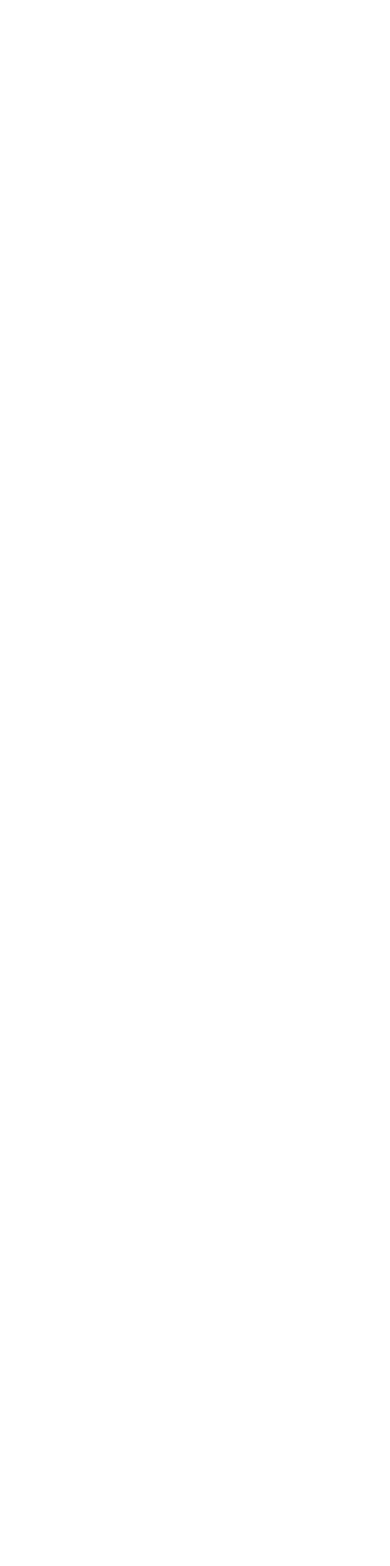
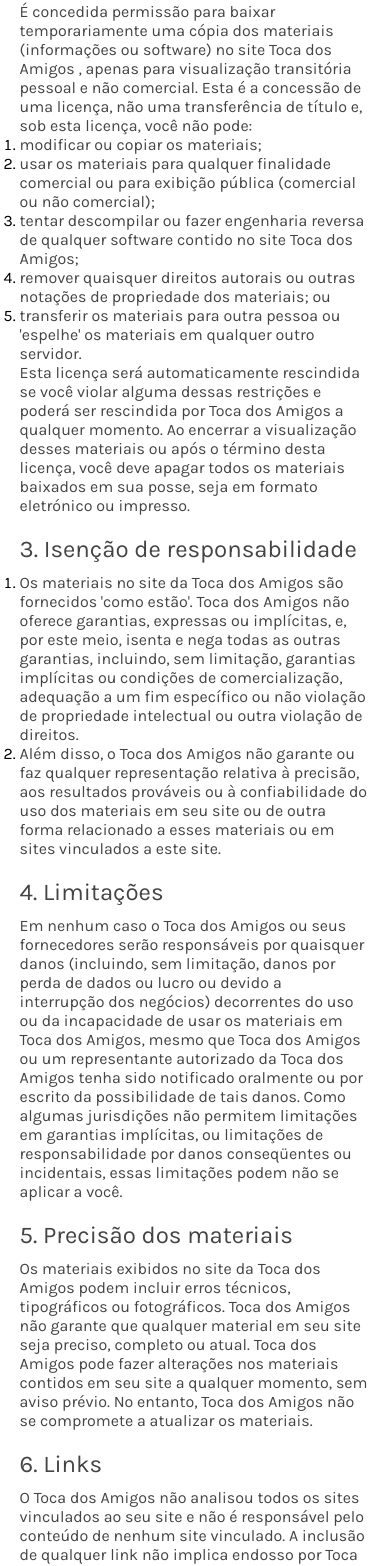
Before and after one commit to davdsm/TocaDosAmigos, a SvelteKit app: page /terms in a window 390 px wide. Shown: the part 419-1985 px from the top of the page. Before the commit the page ends 844 px from the top, so only its background shows below. Built offline with nearby package versions, Linux system fonts and the light colour scheme.

Commit message:
finish mobile

```diff
--- a/package.json
+++ b/package.json
@@ -35,6 +35,7 @@
 	"type": "module",
 	"dependencies": {
 		"lottie-web": "^5.12.2",
-		"svelte-carousel": "^1.0.25"
+		"svelte-carousel": "^1.0.25",
+		"svelte-icons": "^2.1.0"
 	}
 }
--- a/src/components/Footer.svelte
+++ b/src/components/Footer.svelte
@@ -1,9 +1,47 @@
+<script>
+	import FaFacebookF from 'svelte-icons/fa/FaFacebookF.svelte';
+	import FaInstagram from 'svelte-icons/fa/FaInstagram.svelte';
+	import FaMapPin from 'svelte-icons/fa/FaMapPin.svelte';
+	import FaPhoneAlt from 'svelte-icons/fa/FaPhoneAlt.svelte';
+	import FaRegEnvelope from 'svelte-icons/fa/FaRegEnvelope.svelte';
+</script>
+
 <div id="footer">
 	<p class="final-text">
 		Na Toca dos Amigos, cada evento ganha vida com momentos únicos e especiais. Deixa-te envolver
 		pelo ambiente acolhedor e celebra com quem mais amas. Esperamos por ti para criares memórias
 		inesquecíveis. Vem visitar-nos
 	</p>
+	<ul id="socials">
+		<li>
+			<a href="https://google.com" target="_blank" class="icon">
+				<FaFacebookF />
+			</a>
+		</li>
+		<li>
+			<a href="https://google.com" target="_blank" class="icon">
+				<FaInstagram />
+			</a>
+		</li>
+		<li>
+			<a href="https://google.com" target="_blank" class="icon">
+				<FaMapPin />
+			</a>
+		</li>
+		<li>
+			<a href="https://google.com" target="_blank" class="icon">
+				<FaPhoneAlt />
+			</a>
+		</li>
+		<li>
+			<a href="https://google.com" target="_blank" class="icon">
+				<FaRegEnvelope />
+			</a>
+		</li>
+	</ul>
+	<a id="davdsm" href="https://davdsm.pt" target="_blank">
+		by <span>davdsm.pt</span>
+	</a>
 </div>
 
 <style lang="scss">
@@ -12,10 +50,41 @@
 		margin: 0 auto 30px;
 		& > .final-text {
 			font-size: 14px;
-            color: #2D2E2E;
+			color: #2d2e2e;
 			text-align: center;
 			font-weight: 300;
 			opacity: 0.7;
 		}
+		& > #socials {
+			margin: 30px 0 0 0;
+			list-style: none;
+			padding: 0;
+			display: flex;
+			justify-content: space-around;
+			align-items: center;
+			& > li {
+				& > .icon {
+					width: 15px;
+					padding: 15px;
+					height: 15px;
+					border-radius: 100%;
+					border: 1px solid #eee;
+					cursor: pointer;
+					display: inline-block;
+				}
+			}
+		}
+		& > #davdsm {
+			margin: 50px 0 20px;
+			font-size: 14px;
+			font-weight: 400;
+			color: #c0c0c0;
+            text-align: center;
+            display: block;
+            width: 100%;
+			& > span {
+				color: #000000;
+			}
+		}
 	}
 </style>
--- a/src/components/Services.svelte
+++ b/src/components/Services.svelte
@@ -63,7 +63,7 @@
 					<img src="services/{img}" alt={title} width="" />
 					<h6 class="title">
 						{title}
-						<svg
+						<!-- <svg
 							width="28"
 							height="28"
 							viewBox="0 0 28 28"
@@ -84,7 +84,7 @@
 								stroke-linecap="round"
 								stroke-linejoin="round"
 							/>
-						</svg>
+						</svg> -->
 					</h6>
 					<p class="description">
 						{description}
--- a/src/lib/global.scss
+++ b/src/lib/global.scss
@@ -21,6 +21,7 @@
 body {
     margin: 0;
     padding: 0;
+    scroll-behavior: smooth;
 }
 
 div {
--- a/src/routes/terms/+page.svelte
+++ b/src/routes/terms/+page.svelte
@@ -1,8 +1,10 @@
 <script lang="ts">
-	import { onMount } from 'svelte';
+	import { fly } from 'svelte/transition';
 
 	import '$lib/global.scss';
 	import Header from '../../components/Header.svelte';
+	import Contacts from '../../components/Contacts.svelte';
+	import Footer from '../../components/Footer.svelte';
 
 	const logo: string = '/full-logo.png';
 	let ready: boolean = false;
@@ -22,9 +24,142 @@
 		contacts: '#contacts',
 		terms: '/terms'
 	};
-
 </script>
 
 <Header {logo} {links} />
 
-<h1>Terms</h1>
+<div id="terms" in:fly={{ delay: 2000, duration: 1000, y: -50 }}>
+	<h2><span style="color: rgb(68, 68, 68);">1. Termos</span></h2>
+	<p>
+		<span style="color: rgb(68, 68, 68);"
+			>Ao acessar ao site <a href="https://tocadosamigos.pt">Toca dos Amigos</a>, concorda em
+			cumprir estes termos de serviço, todas as leis e regulamentos aplicáveis ​​e concorda que é
+			responsável pelo cumprimento de todas as leis locais aplicáveis. Se você não concordar com
+			algum desses termos, está proibido de usar ou acessar este site. Os materiais contidos neste
+			site são protegidos pelas leis de direitos autorais e marcas comerciais aplicáveis.</span
+		>
+	</p>
+	<h2><span style="color: rgb(68, 68, 68);">2. Uso de Licença</span></h2>
+	<p>
+		<span style="color: rgb(68, 68, 68);"
+			>É concedida permissão para baixar temporariamente uma cópia dos materiais (informações ou
+			software) no site Toca dos Amigos , apenas para visualização transitória pessoal e não
+			comercial. Esta é a concessão de uma licença, não uma transferência de título e, sob esta
+			licença, você não pode:&nbsp;</span
+		>
+	</p>
+	<ol>
+		<li><span style="color: rgb(68, 68, 68);">modificar ou copiar os materiais;&nbsp;</span></li>
+		<li>
+			<span style="color: rgb(68, 68, 68);"
+				>usar os materiais para qualquer finalidade comercial ou para exibição pública (comercial ou
+				não comercial);&nbsp;</span
+			>
+		</li>
+		<li>
+			<span style="color: rgb(68, 68, 68);"
+				>tentar descompilar ou fazer engenharia reversa de qualquer software contido no site Toca
+				dos Amigos;&nbsp;</span
+			>
+		</li>
+		<li>
+			<span style="color: rgb(68, 68, 68);"
+				>remover quaisquer direitos autorais ou outras notações de propriedade dos materiais;
+				ou&nbsp;</span
+			>
+		</li>
+		<li>
+			<span style="color: rgb(68, 68, 68);"
+				>transferir os materiais para outra pessoa ou 'espelhe' os materiais em qualquer outro
+				servidor.</span
+			>
+		</li>
+	</ol>
+	<p>
+		<span style="color: rgb(68, 68, 68);"
+			>Esta licença será automaticamente rescindida se você violar alguma dessas restrições e poderá
+			ser rescindida por Toca dos Amigos a qualquer momento. Ao encerrar a visualização desses
+			materiais ou após o término desta licença, você deve apagar todos os materiais baixados em sua
+			posse, seja em formato eletrónico ou impresso.</span
+		>
+	</p>
+	<h2><span style="color: rgb(68, 68, 68);">3. Isenção de responsabilidade</span></h2>
+	<ol>
+		<li>
+			<span style="color: rgb(68, 68, 68);"
+				>Os materiais no site da Toca dos Amigos são fornecidos 'como estão'. Toca dos Amigos não
+				oferece garantias, expressas ou implícitas, e, por este meio, isenta e nega todas as outras
+				garantias, incluindo, sem limitação, garantias implícitas ou condições de comercialização,
+				adequação a um fim específico ou não violação de propriedade intelectual ou outra violação
+				de direitos.</span
+			>
+		</li>
+		<li>
+			<span style="color: rgb(68, 68, 68);"
+				>Além disso, o Toca dos Amigos não garante ou faz qualquer representação relativa à
+				precisão, aos resultados prováveis ​​ou à confiabilidade do uso dos materiais em seu site ou
+				de outra forma relacionado a esses materiais ou em sites vinculados a este site.</span
+			>
+		</li>
+	</ol>
+	<h2><span style="color: rgb(68, 68, 68);">4. Limitações</span></h2>
+	<p>
+		<span style="color: rgb(68, 68, 68);"
+			>Em nenhum caso o Toca dos Amigos ou seus fornecedores serão responsáveis ​​por quaisquer
+			danos (incluindo, sem limitação, danos por perda de dados ou lucro ou devido a interrupção dos
+			negócios) decorrentes do uso ou da incapacidade de usar os materiais em Toca dos Amigos, mesmo
+			que Toca dos Amigos ou um representante autorizado da Toca dos Amigos tenha sido notificado
+			oralmente ou por escrito da possibilidade de tais danos. Como algumas jurisdições não permitem
+			limitações em garantias implícitas, ou limitações de responsabilidade por danos conseqüentes
+			ou incidentais, essas limitações podem não se aplicar a você.</span
+		>
+	</p>
+	<h2><span style="color: rgb(68, 68, 68);">5. Precisão dos materiais</span></h2>
+	<p>
+		<span style="color: rgb(68, 68, 68);"
+			>Os materiais exibidos no site da Toca dos Amigos podem incluir erros técnicos, tipográficos
+			ou fotográficos. Toca dos Amigos não garante que qualquer material em seu site seja preciso,
+			completo ou atual. Toca dos Amigos pode fazer alterações nos materiais contidos em seu site a
+			qualquer momento, sem aviso prévio. No entanto, Toca dos Amigos não se compromete a atualizar
+			os materiais.</span
+		>
+	</p>
+	<h2><span style="color: rgb(68, 68, 68);">6. Links</span></h2>
+	<p>
+		<span style="color: rgb(68, 68, 68);"
+			>O Toca dos Amigos não analisou todos os sites vinculados ao seu site e não é responsável pelo
+			conteúdo de nenhum site vinculado. A inclusão de qualquer link não implica endosso por Toca
+			dos Amigos do site. O uso de qualquer site vinculado é por conta e risco do usuário.</span
+		>
+	</p>
+	<p><br /></p>
+	<h3><span style="color: rgb(68, 68, 68);">Modificações</span></h3>
+	<p>
+		<span style="color: rgb(68, 68, 68);"
+			>O Toca dos Amigos pode revisar estes termos de serviço do site a qualquer momento, sem aviso
+			prévio. Ao usar este site, você concorda em ficar vinculado à versão atual desses termos de
+			serviço.</span
+		>
+	</p>
+	<h3><span style="color: rgb(68, 68, 68);">Lei aplicável</span></h3>
+	<p>
+		<span style="color: rgb(68, 68, 68);"
+			>Estes termos e condições são regidos e interpretados de acordo com as leis do Toca dos Amigos
+			e você se submete irrevogavelmente à jurisdição exclusiva dos tribunais naquele estado ou
+			localidade.</span
+		>
+	</p>
+</div>
+
+<Contacts {links} />
+<Footer />
+
+<style lang="scss">
+	#terms {
+		width: var(--mobile-container);
+		margin: 0 auto 50px;
+		& h2 {
+			padding: 20px 0 10px;
+		}
+	}
+</style>
```
Also changed, not shown: 1 other file (tests, documents, lock files or other folders). Lines whose indentation alone changed are shown as unchanged.
